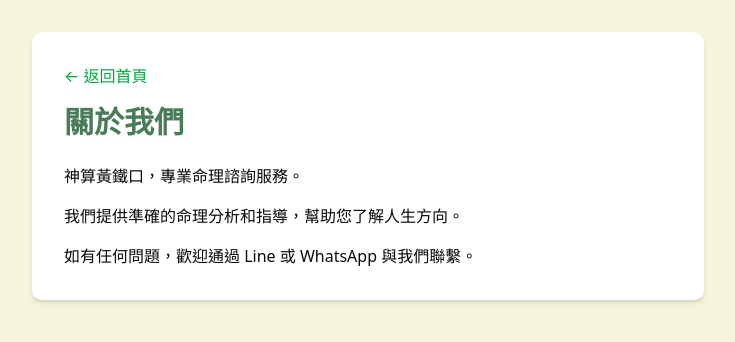
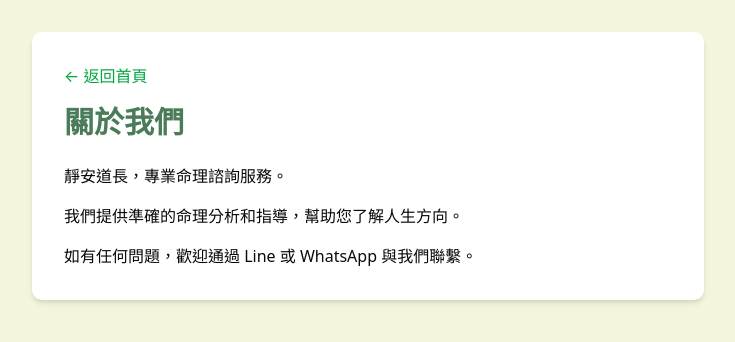
Before and after one commit to meng98-lang/shensuan, a Next.js app: page /about in a window 1280 px wide. Shown: the top 342 px of the page, without its empty margins (272-1007 px from the left). Built offline with nearby package versions, Linux system fonts and the light colour scheme.

Commit message:
fix: 全部改為靜安道長

```diff
--- a/src/app/about/page.tsx
+++ b/src/app/about/page.tsx
@@ -5,7 +5,7 @@ export default function AboutPage() {
         <a href="/" className="text-green-600 hover:underline mb-4 inline-block">← 返回首頁</a>
         <h1 className="text-3xl font-bold mb-6" style={{ color: '#4a7c59' }}>關於我們</h1>
         <div className="prose">
-          <p className="mb-4">神算黃鐵口，專業命理諮詢服務。</p>
+          <p className="mb-4">靜安道長，專業命理諮詢服務。</p>
           <p className="mb-4">我們提供準確的命理分析和指導，幫助您了解人生方向。</p>
           <p>如有任何問題，歡迎通過 Line 或 WhatsApp 與我們聯繫。</p>
         </div>
--- a/src/app/admin/dashboard/page.tsx
+++ b/src/app/admin/dashboard/page.tsx
@@ -209,7 +209,7 @@ export default function AdminDashboard() {
     <div className="min-h-screen bg-gray-50">
       <div className="bg-white shadow-sm border-b">
         <div className="max-w-6xl mx-auto px-4 py-4 flex justify-between items-center">
-          <h1 className="text-xl font-bold">神算黃鐵口 - 管理後台</h1>
+          <h1 className="text-xl font-bold">靜安道長 - 管理後台</h1>
           <button onClick={handleLogout} className="text-sm text-gray-600 hover:text-gray-900">登出</button>
         </div>
       </div>
--- a/src/app/api/setup/route.ts
+++ b/src/app/api/setup/route.ts
@@ -6,7 +6,7 @@ export const dynamic = 'force-dynamic'
 const SQL = `
 CREATE TABLE IF NOT EXISTS ss_settings (
   id INTEGER PRIMARY KEY DEFAULT 1,
-  site_name TEXT DEFAULT '神算黃鐵口',
+  site_name TEXT DEFAULT '靜安道長',
   avatar_url TEXT DEFAULT 'https://i.imgur.com/LoZbIWD.jpeg',
   background_color TEXT DEFAULT '#f5f5dc',
   theme_color TEXT DEFAULT '#4a7c59',
--- a/src/lib/db.ts
+++ b/src/lib/db.ts
@@ -120,7 +120,7 @@ function rowToClick(row: ClickRow): Click {
 }
 
 const defaultSettings: SiteSettings = {
-  siteName: '神算黃鐵口',
+  siteName: '靜安道長',
   avatarUrl: 'https://i.imgur.com/LoZbIWD.jpeg',
   backgroundColor: '#f5f5dc',
   themeColor: '#4a7c59',
```
